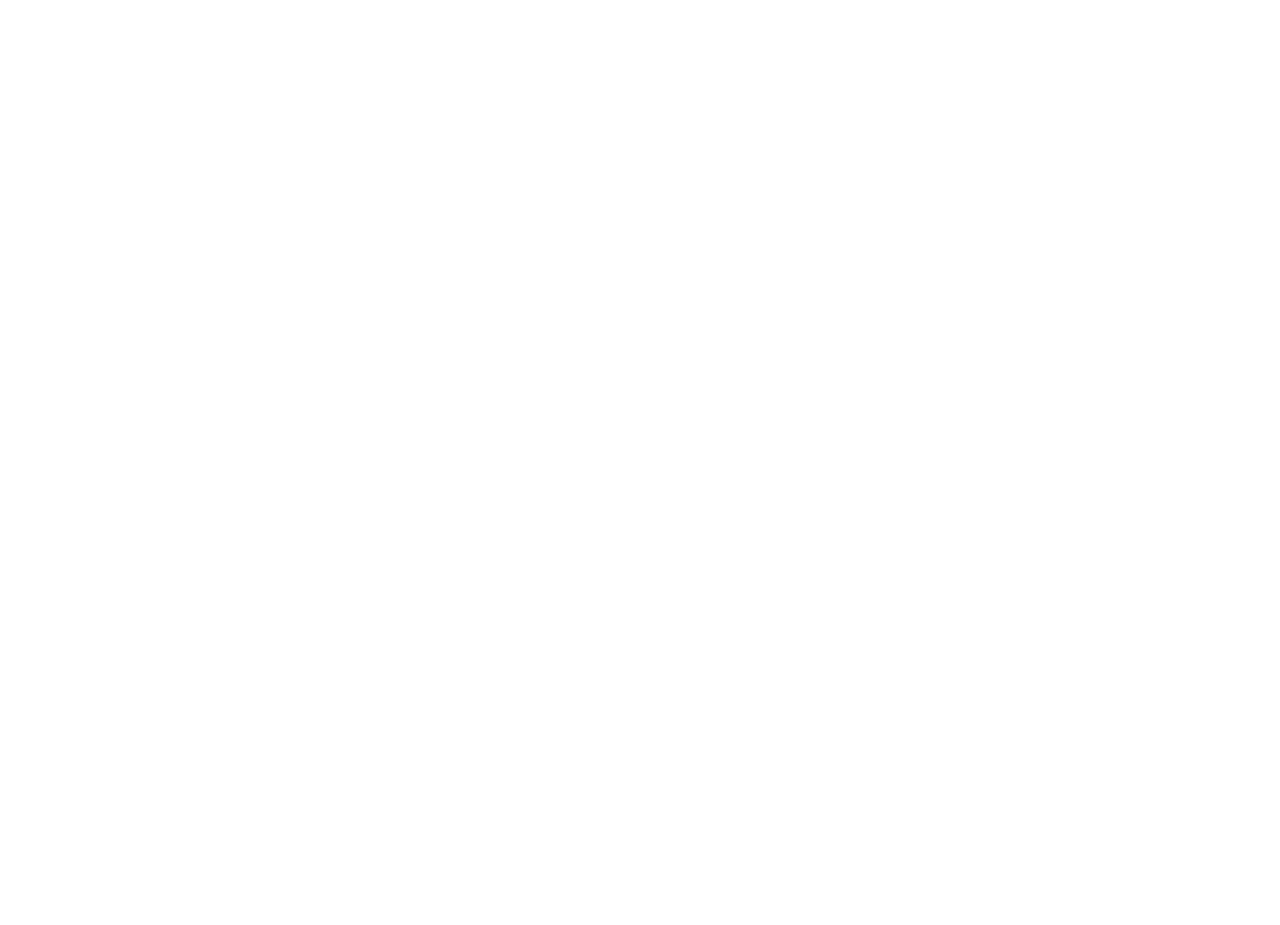
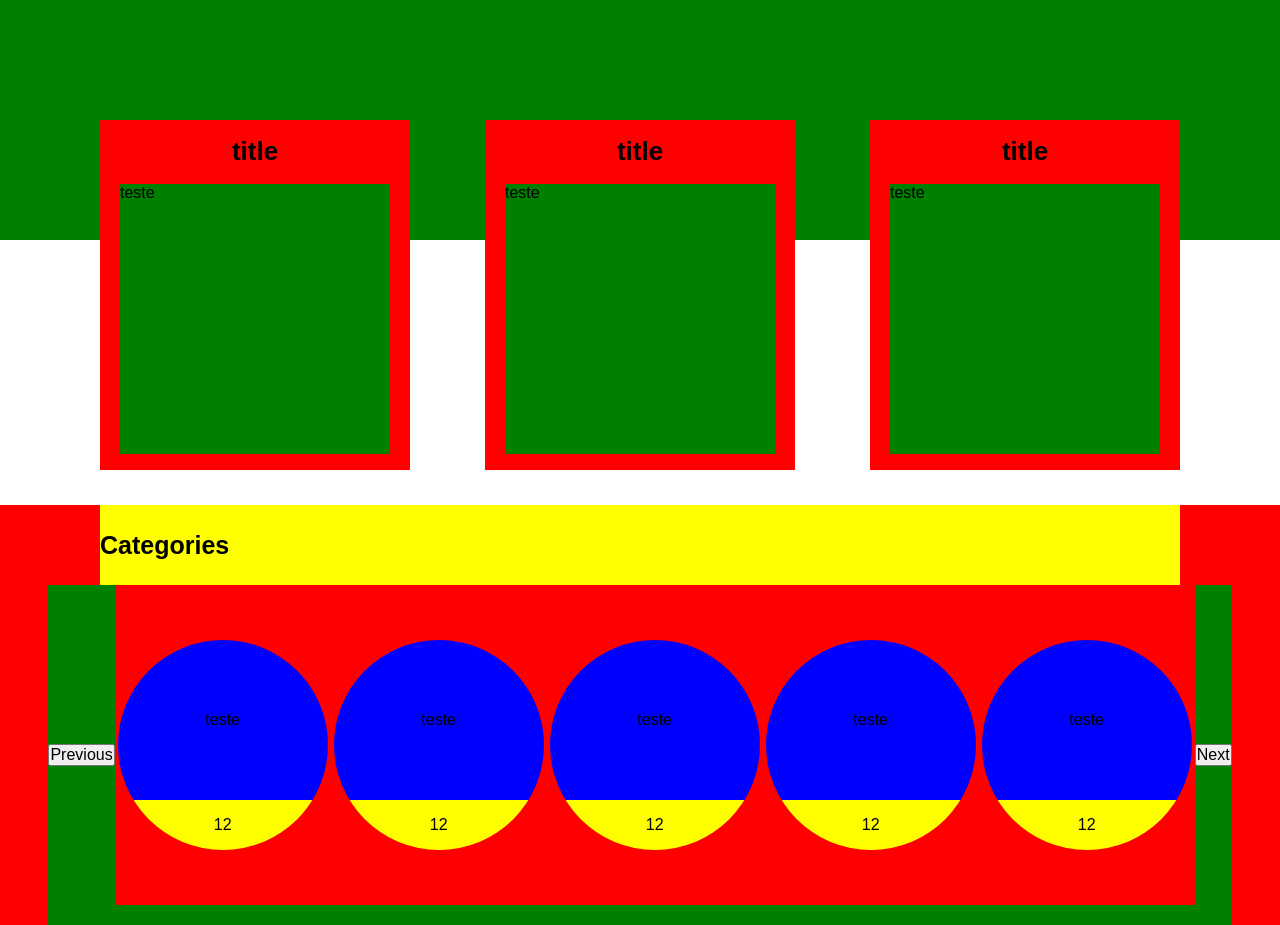
Before and after one commit to Brunogoniadis/Market-ReactJS, a React (Vite) app: page / in a window 1280 px wide. Shown: the part 560-1485 px from the top of the page. Before the commit the page ends 800 px from the top, so only its background shows below. Built offline with nearby package versions, Linux system fonts and the light colour scheme.

Commit message:
feat: carousel categories

```diff
--- a/src/App.jsx
+++ b/src/App.jsx
@@ -1,16 +1,14 @@
-import { useState } from 'react'
-import reactLogo from './assets/react.svg'
-import viteLogo from '/vite.svg'
+import GlobalStyle from '../GlobalStyle'
 import Header from './Components/Header/Header'
-import { Carousel } from './Components/Carousel/Carousel'
+import { Home } from './Pages/Home'
 
 function App() {
-  const [count, setCount] = useState(0)
 
   return (
     <>
-      <Header/>
-      <Carousel/>
+      <GlobalStyle/>
+      <Header />
+      <Home />
     </>
   )
 }
--- /dev/null
+++ b/src/Components/CardGrid/CardGrid.jsx
@@ -0,0 +1,16 @@
+import React from 'react'
+import { MainElement } from './style'
+
+export const CardGrid = (props) => {
+  return (
+    <MainElement>
+      <div className='title'>
+        {props.title}
+
+      </div>
+      <div className='image-container'>
+        teste
+      </div>
+    </MainElement>
+  )
+}
--- /dev/null
+++ b/src/Components/CardGrid/style.jsx
@@ -0,0 +1,26 @@
+import styled from "styled-components";
+
+export const  MainElement = styled.div`
+    width: 310px;
+    height: 350px;
+
+    display: flex;
+    flex-direction: column;
+    align-items: center;
+    justify-content: space-evenly;
+    background-color: red;
+
+    .title{
+        display: flex;
+        align-items: center;
+        justify-content: center;
+        font-size: 26px;
+        font-weight: bold;
+    }
+
+    .image-container{
+        width: 270px;
+        height: 270px;
+        background-color: green;
+    }
+`
--- a/src/Components/Carousel/Carousel.jsx
+++ b/src/Components/Carousel-Banner/Carousel-Banner.jsx
@@ -1,8 +1,7 @@
 import React, { useEffect } from 'react';
-import Slider from 'react-slick';
 import { CarouselWrapper, CustomSlider } from './style'
 
-export const Carousel = () => {
+export const CarouselBanner = () => {
 
     const settings = {
         dots: false,
@@ -10,9 +9,9 @@
         infinite: true,
         speed: 500,
         slidesToShow: 1,
-        slidesToScroll: 5,
-        autoplay: true,          // Enable autoplay
-        autoplaySpeed: 10,     // Set autoplay speed to 2000 milliseconds (2 seconds)
+        slidesToScroll: 1,
+        autoplay: true,
+        autoplaySpeed: 3000,
       };
 
     useEffect(() => {
--- a/src/Components/Carousel/style.js
+++ b/src/Components/Carousel-Banner/style.js
@@ -3,7 +3,7 @@
 
 export const CarouselWrapper = styled.div`
     width: 100%;
-    height: 396px;
+    height: 720px;
 
     display: flex;
     align-items: center;
@@ -21,7 +21,7 @@
   .slick-list{
     width: 100vw;
     max-width: 1920px;
-    height: 396px;
+    height: 720px;
 
     display: grid;
 
@@ -32,10 +32,7 @@
         align-items: center;
         justify-content: center;
         text-decoration: none;
-
     }
-
-
   }
 
 
--- /dev/null
+++ b/src/Components/CarouselCategories/CarouselCategories.jsx
@@ -0,0 +1,85 @@
+import React, { useEffect } from 'react';
+import { CarouselWrapper, CustomSlider, Item } from './style'
+
+export const CarouselCategories = () => {
+
+    const settings = {
+        dots: false,
+        arrows: true,
+        infinite: true,
+        speed: 500,
+        slidesToShow: 5,
+        slidesToScroll: 1,
+        autoplay: false,
+
+    };
+
+    useEffect(() => {
+        // Optionally, you can add any additional initialization logic here
+    }, []);
+
+    return (
+        <CarouselWrapper>
+            <h2>
+                Categories
+            </h2>
+            <CustomSlider {...settings}>
+
+                <Item>
+                    <div className="image">
+                        teste
+                    </div>
+                    <div className="title">
+                        12
+                    </div>
+                </Item>
+
+                <Item>
+                    <div className="image">
+                        teste
+                    </div>
+                    <div className="title">
+                        12
+                    </div>
+                </Item>
+
+                <Item>
+                    <div className="image">
+                        teste
+                    </div>
+                    <div className="title">
+                        12
+                    </div>
+                </Item>
+
+                <Item>
+                    <div className="image">
+                        teste
+                    </div>
+                    <div className="title">
+                        12
+                    </div>
+                </Item>
+
+                <Item>
+                    <div className="image">
+                        teste
+                    </div>
+                    <div className="title">
+                        12
+                    </div>
+                </Item>
+
+                <Item>
+                    <div className="image">
+                        teste
+                    </div>
+                    <div className="title">
+                        12
+                    </div>
+                </Item>
+
+            </CustomSlider>
+        </CarouselWrapper>
+    );
+};
--- /dev/null
+++ b/src/Components/CarouselCategories/style.js
@@ -0,0 +1,94 @@
+import styled from "styled-components";
+import Slider from 'react-slick';
+
+export const CarouselWrapper = styled.div`
+    width: 100%;
+    height: 420px;
+
+    display: flex;
+    flex-direction: column;
+    align-items: center;
+    justify-content: center;
+
+    background-color: red;
+    overflow: hidden;
+
+    h2{
+      max-width: 1080px;
+      display: flex;
+      align-items: center;
+      justify-content: start;
+      width: 100%;
+      background-color: yellow;
+      height: 100%;
+      font-size: 25px;
+      font-weight: bold;
+    }
+
+    margin-top: 35px;
+`
+
+export const CustomSlider = styled(Slider)`
+  *{
+    text-decoration: none;
+  }
+
+
+  background-color: green;
+  display: flex;
+  flex-direction: row;
+  align-items: center;
+  justify-content: center;
+  .slick-list{
+    width: 100vw;
+    max-width: 1080px;
+    height: 320px;
+    overflow: hidden;
+    display: grid;
+
+    margin-bottom: 2rem;
+
+
+    .slick-track{
+      background-color: red;
+      overflow: hidden;
+      width: 1080px;
+    }
+
+
+    div{
+        display: flex;
+        align-items: center;
+        justify-content: center;
+        text-decoration: none;
+
+    }
+  }
+
+`
+
+export const Item = styled.div`
+  width: 210px;
+  height: 210px;
+  background-color: red;
+  display: flex;
+  flex-direction: column;
+  align-items: flex-end;
+  justify-content: flex-end;
+  border-radius: 50%;
+  overflow: hidden;
+
+  .image{
+    height: 160px;
+    width: 100%;
+    background-color: blue;
+
+  }
+
+
+  .title {
+    width: 210px;
+    height: 50px;
+    background-color: yellow;
+  }
+`;
--- /dev/null
+++ b/src/Pages/Home.jsx
@@ -0,0 +1,22 @@
+import React from 'react'
+import { CarouselBanner } from '../Components/Carousel-Banner/Carousel-Banner'
+import { CardGrid } from '../Components/CardGrid/CardGrid'
+import { MainDiv } from './style'
+import { CarouselCategories } from '../Components/CarouselCategories/CarouselCategories'
+
+export const Home = () => {
+    return (
+        <MainDiv>
+            <CarouselBanner />
+            <div className='grid-items'>
+                <CardGrid title="title" />
+                <CardGrid title="title" />
+                <CardGrid title="title" />
+            </div>
+
+            <CarouselCategories />
+
+
+        </MainDiv>
+    )
+}
--- /dev/null
+++ b/src/Pages/style.js
@@ -0,0 +1,23 @@
+import styled from "styled-components";
+
+
+export const MainDiv = styled.div`
+    width: 100vw;
+    height: auto;
+    display: flex;
+    flex-direction: column;
+    align-items: center;
+    justify-content: start;
+
+    .grid-items{
+        width: 100%;
+        max-width: 1080px;
+        display: grid;
+        grid-template-columns: 310px 310px 310px;
+        align-items: center;
+        justify-content: space-between;
+
+        margin-top: -15vh;
+
+    }
+`
```
